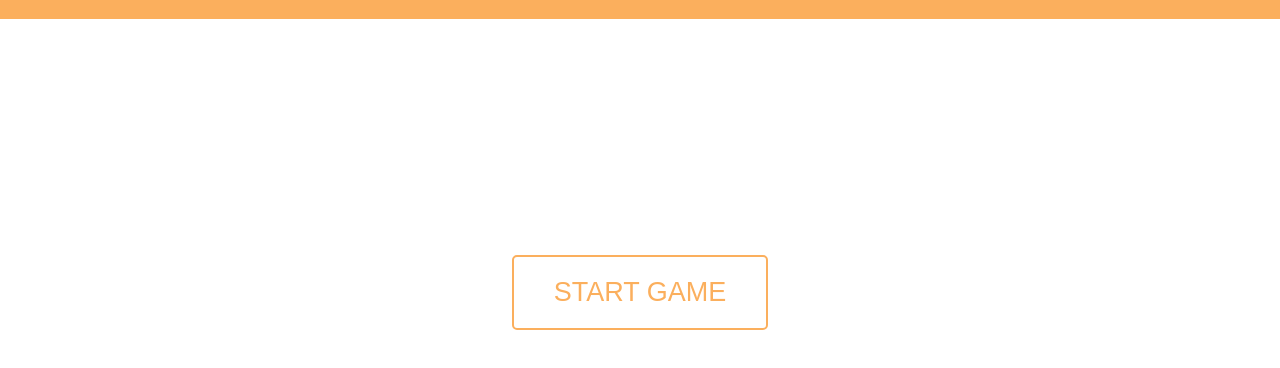
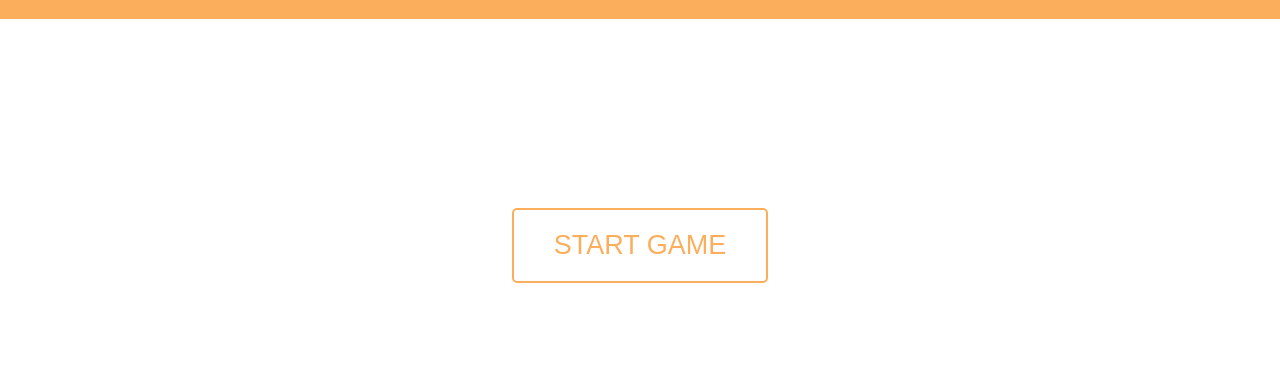
Before and after one commit to ivanyapeter/WDI-Project1-Memory_Game, a plain HTML site: page index.html in a window 1280 px wide. Shown: the part 206-574 px from the top of the page. Drawn offline with Linux system fonts and the light colour scheme; a web font is replaced by a local one.

```diff
--- a/css/style.css
+++ b/css/style.css
@@ -106,7 +106,7 @@ span {
 }
 
 #start-btn {
-  margin-top: 8em;
+  margin-top: 6.24em;
 }
 
 #win-lose-img {
```
Also changed, not shown: 1 other file.
